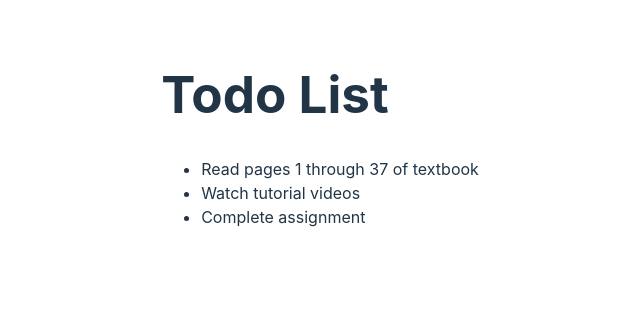
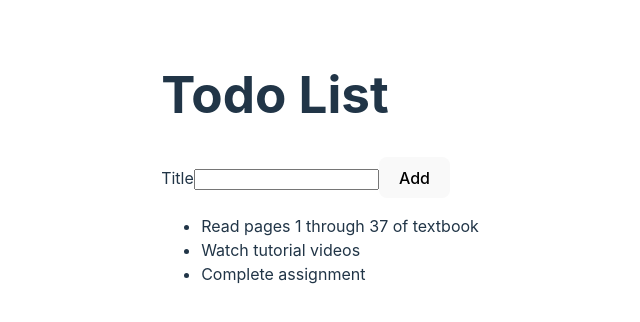
Before and after one commit to vrudnitskaya/react-todo, a React (Vite) app: page / in a window 1280 px wide. Shown: the top 322 px of the page, without its empty margins (320-960 px from the left). Built offline with nearby package versions, Linux system fonts and the light colour scheme.

Commit message:
Add a new component AddTodoForm

```diff
--- /dev/null
+++ b/src/AddTodoForm.jsx
@@ -0,0 +1,12 @@
+
+function AddTodoForm() {
+    return (
+        <form>
+            <label htmlFor="todoTitle">Title</label>
+            <input id="todoTitle" type="text"></input>
+            <button type="submit">Add</button>
+        </form>
+    );
+}
+
+export default AddTodoForm;
--- a/src/App.jsx
+++ b/src/App.jsx
@@ -1,14 +1,16 @@
 import './App.css';
 
+import AddTodoForm from './AddTodoForm';
 import TodoList from './TodoList';
 
 function App() {
   return (
     <>
       <h1>Todo List</h1>
+      <AddTodoForm />
       <TodoList />
     </>
   )
 }
 
-export default App
+export default App;
```
